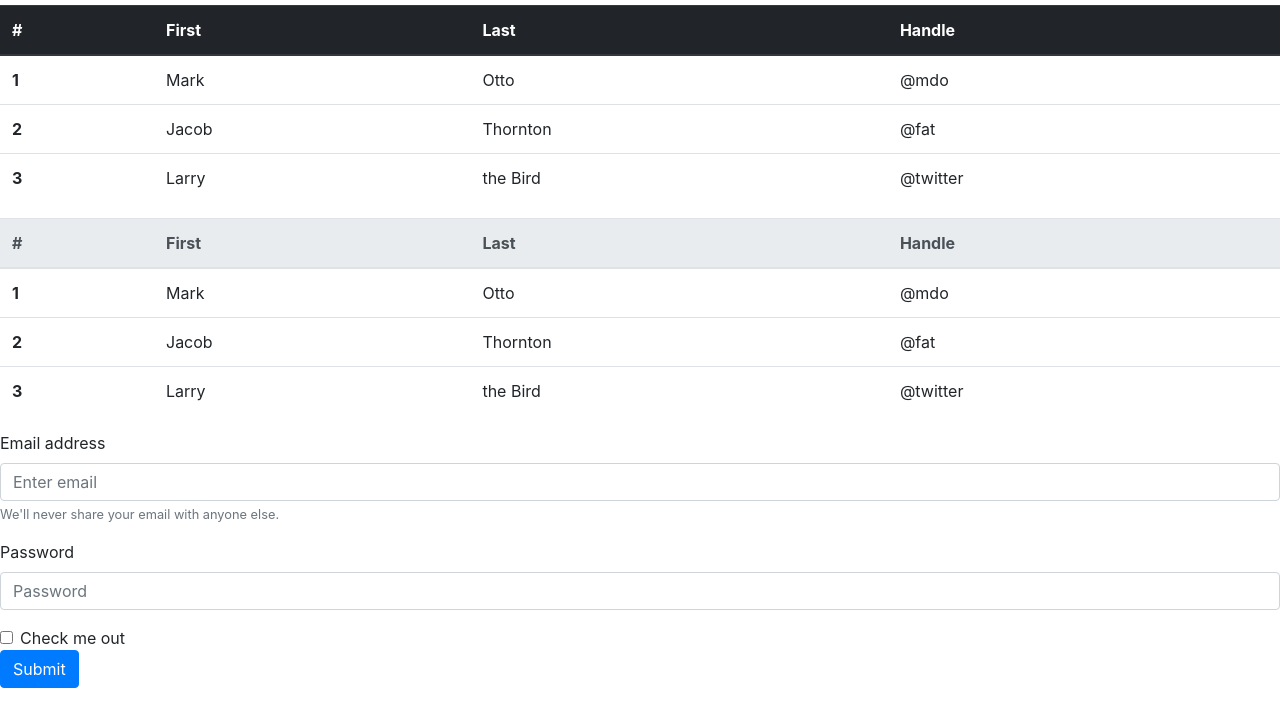
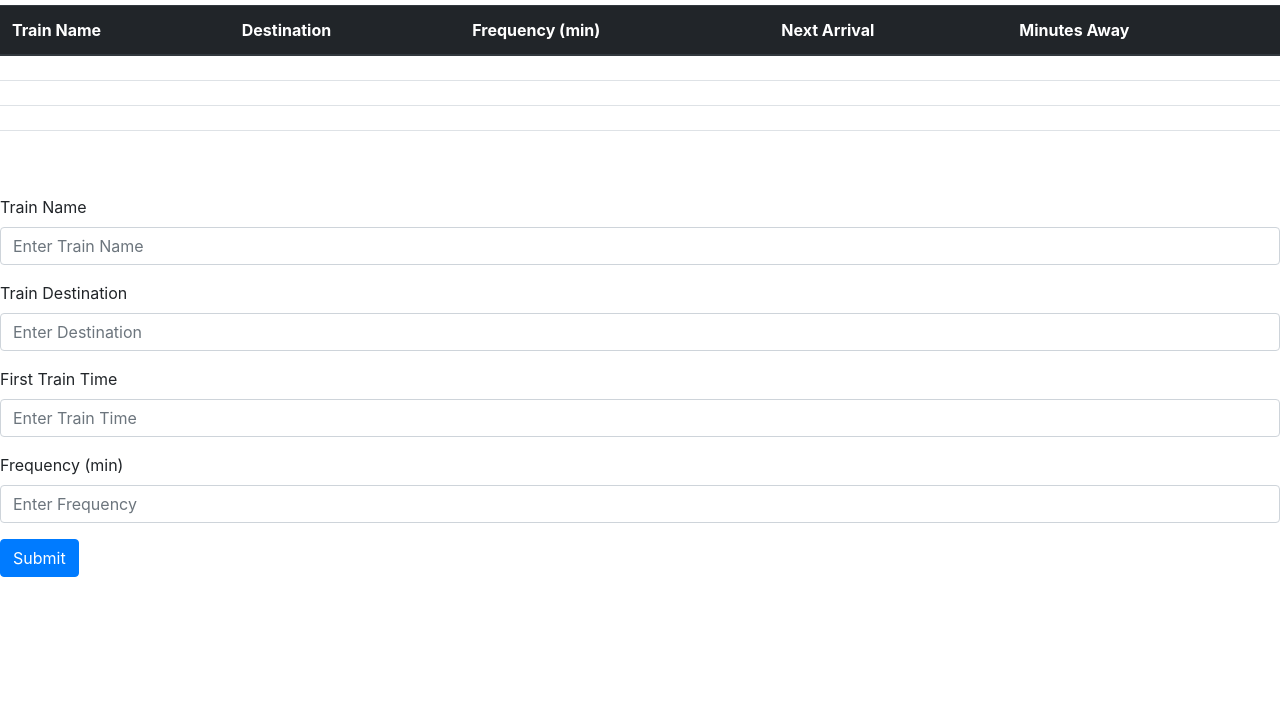
Before and after one commit to napsche/Train-Schedule, a plain HTML site: page index.html in a window 1280 px wide. Shown: the part 51-778 px from the top of the page. Drawn offline with nearby package versions, Linux system fonts and the light colour scheme.

Commit message:
appropriately labeling table and form

```diff
--- a/assets/javascript/logic.js
+++ b/assets/javascript/logic.js
@@ -9,3 +9,5 @@ var firebaseConfig = {
   };
   // Initialize Firebase
   firebase.initializeApp(firebaseConfig);
+
+  var database = firebase.database();
--- a/index.html
+++ b/index.html
@@ -13,78 +13,61 @@
     <table class="table">
         <thead class="thead-dark">
           <tr>
-            <th scope="col">#</th>
-            <th scope="col">First</th>
-            <th scope="col">Last</th>
-            <th scope="col">Handle</th>
+            <th scope="col">Train Name</th>
+            <th scope="col">Destination</th>
+            <th scope="col">Frequency (min)</th>
+            <th scope="col">Next Arrival</th>
+            <th scope="col">Minutes Away</th>
           </tr>
         </thead>
         <tbody>
           <tr>
-            <th scope="row">1</th>
-            <td>Mark</td>
-            <td>Otto</td>
-            <td>@mdo</td>
+            <th scope="row"></th>
+            <td></td>
+            <td></td>
+            <td></td>
+            <td></td>
           </tr>
           <tr>
-            <th scope="row">2</th>
-            <td>Jacob</td>
-            <td>Thornton</td>
-            <td>@fat</td>
+            <th scope="row"></th>
+            <td></td>
+            <td></td>
+            <td></td>
+            <td></td>
           </tr>
           <tr>
-            <th scope="row">3</th>
-            <td>Larry</td>
-            <td>the Bird</td>
-            <td>@twitter</td>
+            <th scope="row"></th>
+            <td></td>
+            <td></td>
+            <td></td>
+            <td></td>
+          </tr>
+          <th scope="row"></th>
+            <td></td>
+            <td></td>
+            <td></td>
+            <td></td>
           </tr>
         </tbody>
       </table>
-
-      <table class="table">
-        <thead class="thead-light">
-          <tr>
-            <th scope="col">#</th>
-            <th scope="col">First</th>
-            <th scope="col">Last</th>
-            <th scope="col">Handle</th>
-          </tr>
-        </thead>
-        <tbody>
-          <tr>
-            <th scope="row">1</th>
-            <td>Mark</td>
-            <td>Otto</td>
-            <td>@mdo</td>
-          </tr>
-          <tr>
-            <th scope="row">2</th>
-            <td>Jacob</td>
-            <td>Thornton</td>
-            <td>@fat</td>
-          </tr>
-          <tr>
-            <th scope="row">3</th>
-            <td>Larry</td>
-            <td>the Bird</td>
-            <td>@twitter</td>
-          </tr>
-        </tbody>
-      </table>
+      <br>
       <form>
         <div class="form-group">
-          <label for="exampleInputEmail1">Email address</label>
-          <input type="email" class="form-control" id="exampleInputEmail1" aria-describedby="emailHelp" placeholder="Enter email">
-          <small id="emailHelp" class="form-text text-muted">We'll never share your email with anyone else.</small>
+          <label for="train-name-input">Train Name</label>
+          <input type="name" class="form-control" id="Train" aria-describedby="train-name" placeholder="Enter Train Name">
         </div>
         <div class="form-group">
-          <label for="exampleInputPassword1">Password</label>
-          <input type="password" class="form-control" id="exampleInputPassword1" placeholder="Password">
+          <label for="train-destination">Train Destination</label>
+          <input type="destination" class="form-control" id="train-destination" placeholder="Enter Destination">
         </div>
-        <div class="form-check">
-          <input type="checkbox" class="form-check-input" id="exampleCheck1">
-          <label class="form-check-label" for="exampleCheck1">Check me out</label>
-        </div>
+        <div class="form-group">
+            <label for="train-start">First Train Time</label>
+            <input type="start-time" class="form-control" id="train-start" placeholder="Enter Train Time">
+          </div>
+          <div class="form-group">
+            <label for="train-frequency">Frequency (min)</label>
+            <input type="frequency" class="form-control" id="train-frequency" placeholder="Enter Frequency">
+          </div>
         <button type="submit" class="btn btn-primary">Submit</button>
       </form>
     <script src="https://cdnjs.cloudflare.com/ajax/libs/jquery/3.2.1/jquery.min.js"></script>
```
